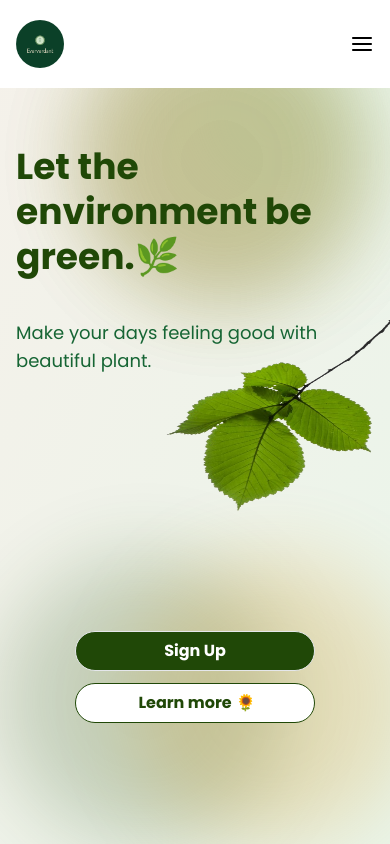
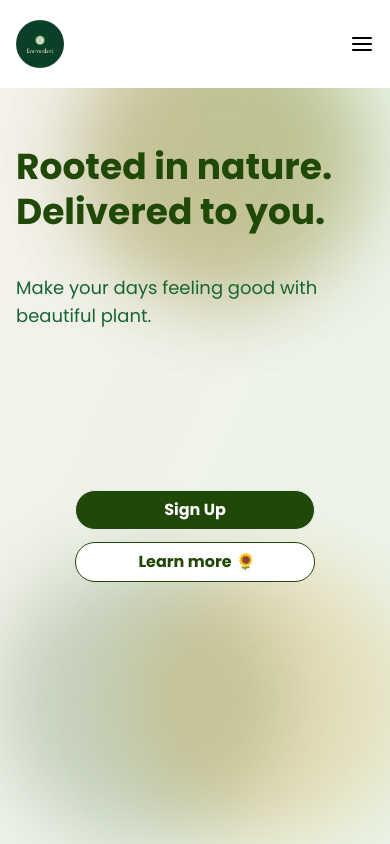
Before and after one commit to YNhuLe/Flower_Love, a React (Vite) app: page / in a window 390 px wide. Shown: the top 844 px of the page. Built offline with nearby package versions, Linux system fonts and the light colour scheme.

Commit message:
update the UI

```diff
--- a/src/components/Hero.tsx
+++ b/src/components/Hero.tsx
@@ -6,25 +6,31 @@ function Hero() {
     <div className="min-h-screen flex flex-col items-center justify-between bg-gradient-to-br from-[#f5f1ea] to-[#eaf5ea] relative overflow-hidden">
       <NavBar />
       <div className="absolute top-0 right-0 w-56 h-56 bg-green-200 rounded-full opacity-30 blur-3xl"></div>
-      <div className="absolute right-6 top-4 w-72 h-72 bg-primary rounded-full opacity-20 blur-2xl ultra:w-96 ultra:h-96 ultra:left-[20rem] ultra:blur-3xl"></div>
-      <div className="absolute right-6 top-4 w-72 h-72 bg-yellow-600 rounded-full opacity-20 blur-2xl ultra:w-96 ultra:h-96 ultra:left-[20rem] ultra:blur-3xl"></div>
+      <div className="absolute right-6 top-4 w-72 h-72 bg-primary rounded-full opacity-20 blur-2xl ultra:w-96 ultra:h-96 ultra:left-[80rem] ultra:blur-3xl"></div>
+      <div className="absolute right-6 top-4 w-72 h-72 bg-yellow-600 rounded-full opacity-20 blur-2xl ultra:w-96 ultra:h-96 ultra:left-[85rem] ultra:blur-3xl"></div>
       <div className="absolute bottom-0 left-0 w-72 h-72 bg-primary rounded-full opacity-20 blur-2xl ultra:w-96 ultra:h-96 ultra:left-[20rem] ultra:blur-3xl"></div>
       <div className="absolute bottom-0 left-[8rem] w-72 h-72 bg-yellow-600 rounded-full opacity-20 blur-2xl ultra:w-96 ultra:h-96 ultra:left-[20rem] ultra:blur-3xl"></div>
       <div className="z-10 max-w-xl mt-[8rem]">
         <h1 className="text-4xl font-bold text-primary m-4 mb-6 leading-tight tablet:text-5xl tablet:mt-10 laptop:mt-20">
-          Let the environment be green.🌿
+          Rooted in nature. Delivered to you.
         </h1>
 
         <p className="text-green-800 text-lg m-4 mb-50 mt-10 tablet:text-2xl">
           Make your days feeling good with beautiful plant.
         </p>
-        <img
+        {/* <img
           loading="lazy"
           src="/Flower_Love/images/leaf.jpg"
           alt="leaf"
-          className="w-[15rem]  h-[15rem] right-0 absolute top-[20rem] tablet:w-[25rem] tablet:h-[25rem] tablet:top-[20rem]"
-        />
-        <div className="flex flex-col sm:flex-row items-center gap-3 m-4 mt-64 tablet:mt-80 tablet:justify-center laptop:mb-20">
+          className="w-[15rem]  h-[15rem] right-0 absolute top-[20rem] tablet:w-[25rem] tablet:h-[25rem] tablet:top-[20rem] -z-10"
+        /> */}
+        {/* <img
+          loading="lazy"
+          src="/Flower_Love/images/leaf2.png"
+          alt="leaf"
+          className="w-[15rem]  h-[15rem] left-0 absolute top-[20rem] tablet:w-[25rem] tablet:h-[25rem] tablet:top-[20rem]"
+        /> */}
+        <div className="flex flex-col sm:flex-row items-center gap-3 m-4 mt-40 tablet:mt-80 tablet:justify-center laptop:mb-20">
           <button
             className="bg-primary  text-white w-full max-sm:w-[15rem] hover:text-primary  hover:bg-white border
 
--- a/src/components/SigUpCard.tsx
+++ b/src/components/SigUpCard.tsx
@@ -2,8 +2,8 @@ import React from "react";
 
 function SigUpCard() {
   return (
-    <div className="m-4 transform duration-300 hover:scale-105 tablet:m-8">
-      <div className="bg-primary mt-16  transform rotate-2 w-[calc(100%-2rem)] mx-auto rounded-md">
+    <div className="m-4 transform duration-300 hover:scale-105 tablet:m-8 ">
+      <div className="bg-primary mt-16  transform rotate-2 w-[calc(100%-2rem)] mx-auto rounded-md ultra:w-[calc(100%-12rem)]">
         <div
           className="bg-tertiary p-16 pl-10 pr-10 mt-16 rounded-xl transform -rotate-3 duration-300
         hover:bg-dark_green hover:text-white group
```
Also changed, not shown: public/images/leaf2.png (added).
